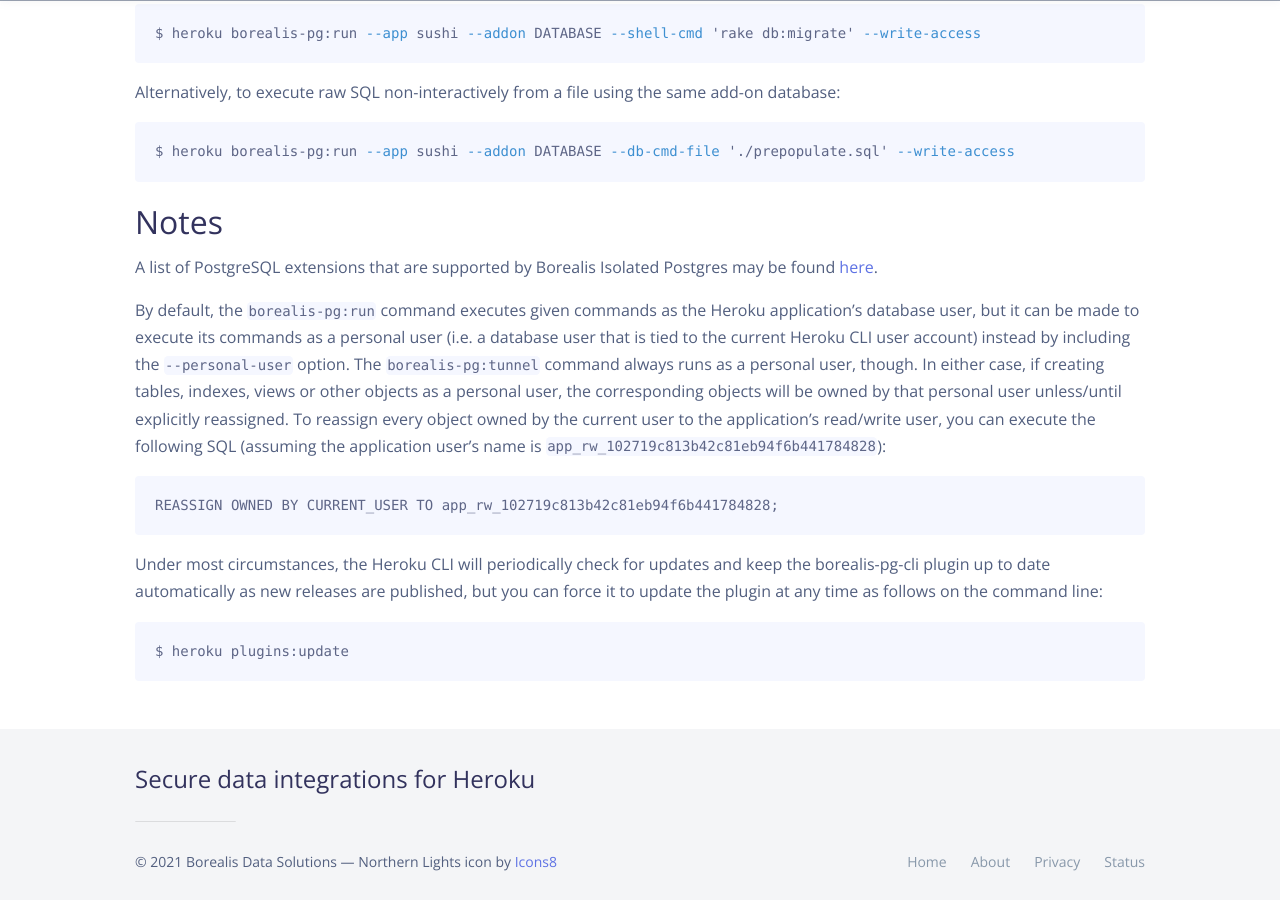
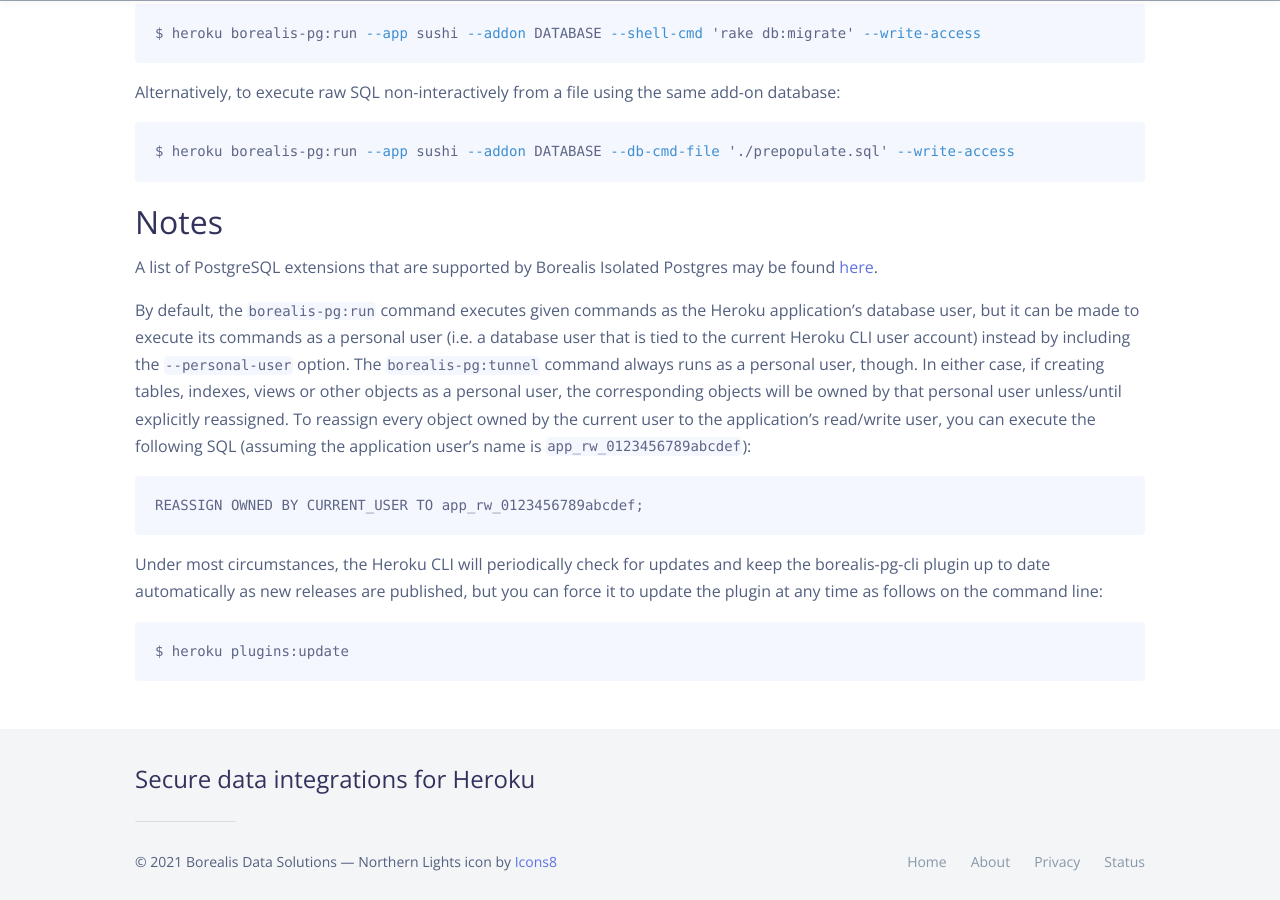
Before and after one commit to OldSneerJaw/borealis-data-www, a Jekyll site: the page built from _pages/pg-addon-management.md, in a window 1280 px wide and 900 px high, scrolled down 1544 px. Built offline with Jekyll 4.4.1, drawn with Linux system fonts in a browser that asks for light colours; nearby versions of some CDN libraries.

Commit message:
Tweak DB object reassignment example
The example in question now uses what is hopefully a more obvious dummy value for the application's DB username: `app_rw_0123456789abcdef`.

````diff
--- a/_pages/pg-addon-management.md
+++ b/_pages/pg-addon-management.md
@@ -67,10 +67,10 @@
 
 A list of PostgreSQL extensions that are supported by Borealis Isolated Postgres may be found [here](./pg-extensions-support).
 
-By default, the `borealis-pg:run` command executes given commands as the Heroku application's database user, but it can be made to execute its commands as a personal user (i.e. a database user that is tied to the current Heroku CLI user account) instead by including the `--personal-user` option. The `borealis-pg:tunnel` command always runs as a personal user, though. In either case, if creating tables, indexes, views or other objects as a personal user, the corresponding objects will be owned by that personal user unless/until explicitly reassigned. To reassign every object owned by the current user to the application's read/write user, you can execute the following SQL (assuming the application user's name is `app_rw_102719c813b42c81eb94f6b441784828`):
+By default, the `borealis-pg:run` command executes given commands as the Heroku application's database user, but it can be made to execute its commands as a personal user (i.e. a database user that is tied to the current Heroku CLI user account) instead by including the `--personal-user` option. The `borealis-pg:tunnel` command always runs as a personal user, though. In either case, if creating tables, indexes, views or other objects as a personal user, the corresponding objects will be owned by that personal user unless/until explicitly reassigned. To reassign every object owned by the current user to the application's read/write user, you can execute the following SQL (assuming the application user's name is `app_rw_0123456789abcdef`):
 
 ```sql
-REASSIGN OWNED BY CURRENT_USER TO app_rw_102719c813b42c81eb94f6b441784828;
+REASSIGN OWNED BY CURRENT_USER TO app_rw_0123456789abcdef;
 ```
 
 Under most circumstances, the Heroku CLI will periodically check for updates and keep the borealis-pg-cli plugin up to date automatically as new releases are published, but you can force it to update the plugin at any time as follows on the command line:
````
